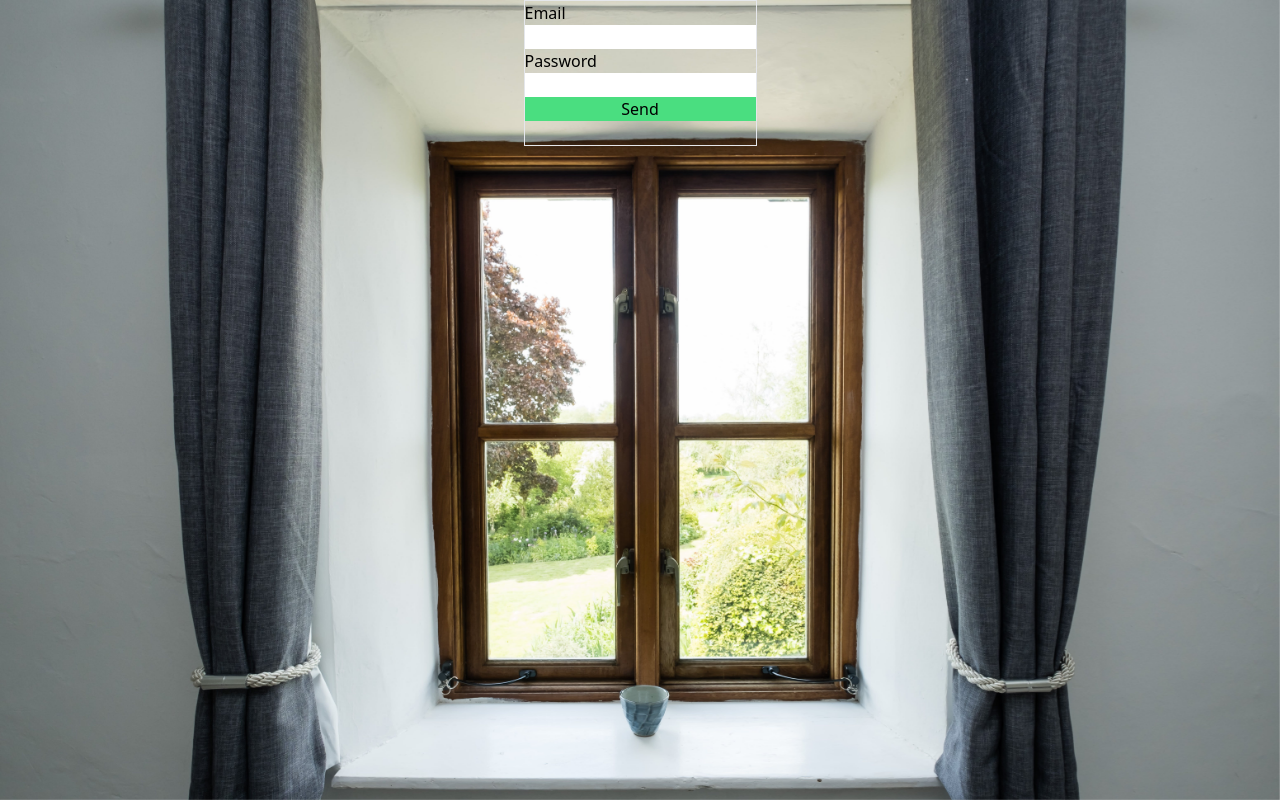
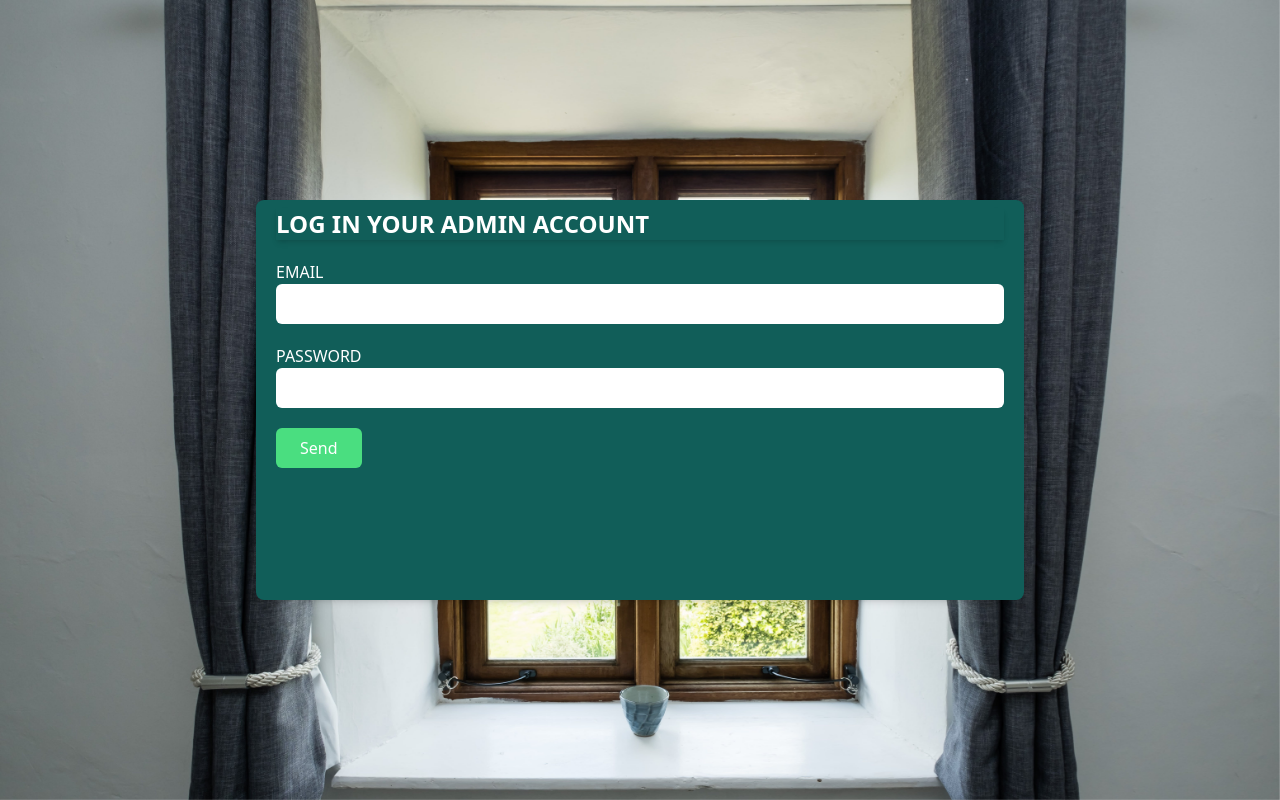
Before and after one commit to Jas-developer/davaodormitel-management-system, a React (Vite) app: page / in a window 1280 px wide. Built offline with nearby package versions, Linux system fonts and the light colour scheme; no server answers.

Commit message:
authentication done

```diff
--- a/src/App.tsx
+++ b/src/App.tsx
@@ -1,55 +1,71 @@
-import { useState } from "react";
+import { DataProvider } from "./states/UseContext";
+import { useContext, useState } from "react";
 import { AdminTypes } from "./types/types";
-import axios from "axios";
+import { useNavigate } from "react-router-dom";
 
 const App = () => {
-  const [email, setEmail] = useState("");
-  const [password, setPassword] = useState("");
-  const [STATUS, SET_STATUS] = useState<boolean | null>(false);
+  const { adminSignIn, STATUS, SET_STATUS } = useContext(DataProvider);
+  const navigate = useNavigate();
+  const [DATA, SET_DATA] = useState<AdminTypes>({
+    email: "",
+    password: "",
+  });
 
-  /*
-    @DESC POST REQUEST
-    @DESC SIGNING IN AN ADMIN
-  */
+  const handleChange = (e: { target: { name: any; value: any } }) => {
+    SET_DATA({
+      ...DATA,
+      [e.target.name]: e.target.value,
+    });
+  };
+
   const handleSubmit = async (e: React.FormEvent) => {
     e.preventDefault();
-
-    const response = await axios.post("http://localhost:5000/admin/signin", {
-      email,
-      password,
-    });
-
-    if (response) {
-      SET_STATUS(STATUS === true ? false : true);
-    }
-
-    console.log(STATUS);
+    await adminSignIn(DATA);
   };
 
+  if (STATUS === true) {
+    navigate("/home");
+    setTimeout(() => {
+      SET_STATUS(false);
+    }, 10000);
+  }
   return (
-    <main className="bg-[url('/background.jpg')] overflow-x-hidden md:h-[100vh]  bg-fixed relative bg-cover justify-center flex w-[100%] ">
-      <div>
-        <form className="border flex flex-col" onSubmit={handleSubmit}>
-          <label htmlFor="email">Email</label>
+    <main className="bg-[url('/background.jpg')] overflow-x-hidden md:h-[100vh]  items-center bg-fixed relative bg-cover justify-center flex w-[100%] ">
+      <div className="w-[60vw] h-[100vh] md:h-auto p-5 items-center flex justify-center flex-col gap-4">
+        <form
+          className=" bg-teal-800 flex flex-col shadow-md rounded-lg text-white py-2 gap-5 w-[60vw] px-5 h-[50vh]"
+          onSubmit={handleSubmit}
+        >
+          <h2 className="md:text-2xl text-xl font-semibold shadow-md">
+            LOG IN YOUR ADMIN ACCOUNT
+          </h2>
+          <div className="flex flex-col">
+            <label htmlFor="email">EMAIL</label>
             <input
               type="email"
               id="email"
-            value={email}
-            className="bg-white"
-            onChange={(e) => setEmail(e.target.value)}
+              name="email"
+              value={DATA.email}
+              className="bg-white text-center outline-none py-2 rounded-md"
+              onChange={handleChange}
             />
-          <label htmlFor="password">Password</label>
+          </div>
+          <div className="flex flex-col">
+            <label htmlFor="password">PASSWORD</label>
             <input
               type="password"
               id="password"
-            value={password}
-            className="bg-white"
-            onChange={(e) => setPassword(e.target.value)}
+              name="password"
+              value={DATA.password}
+              className="bg-white text-gray-900 text-center outline-none py-2 rounded-md"
+              onChange={handleChange}
             />
-          <button type="submit" className="bg-green-400">
+          </div>
+          <div className="flex justify-start">
+            <button type="submit" className="px-6 rounded-md py-2 bg-green-400">
               Send
             </button>
-          {email} <br /> {password}
+          </div>
         </form>
       </div>
     </main>
--- a/src/components/AddBoarder.tsx
+++ b/src/components/AddBoarder.tsx
@@ -27,7 +27,7 @@ function AddBoarder() {
     await sendData(formData);
 
     alert("New Boarder has been added, Refresh the page.");
-    navigate("/");
+    navigate("/home");
 
     setFormData({
       name: "",
--- a/src/states/DataManagement.ts
+++ /dev/null
@@ -1,41 +0,0 @@
-import { makeAutoObservable } from "mobx";
-import { BorderType, FORMTYPE } from "../types/types";
-import axios from "axios";
-
-export class DataManager {
-  data: BorderType[] | null = null;
-
-  constructor() {
-    makeAutoObservable(this);
-  }
-
-  // Getter for data
-  get getData() {
-    return this.data;
-  }
-
-  // Action method for fetching data
-  fetchData = async () => {
-    try {
-      const response = await axios.get("http://localhost:5000/borders");
-      const result: BorderType[] = response.data;
-
-      // Update the observable data
-      this.data = result;
-    } catch (error) {
-      console.error("Error fetching data:", error);
-    }
-  };
-
-  // sending a data using axios
-  sendData = async (formData: FORMTYPE) => {
-    try {
-      const res = await axios.post("http://localhost:5000/borders", formData);
-      console.log(res);
-    } catch (error) {
-      console.log(error);
-    }
-  };
-}
-
-export const BorderData = new DataManager();
--- a/src/states/UseContext.tsx
+++ b/src/states/UseContext.tsx
@@ -1,5 +1,5 @@
 import { ReactNode, createContext, useEffect, useState } from "react";
-import { BorderType, FORMTYPE } from "../types/types";
+import { AdminTypes, BorderType, FORMTYPE } from "../types/types";
 import axios from "axios";
 
 export const DataProvider = createContext<any>(null);
@@ -37,8 +37,47 @@ export const ContextProvider: React.FC<Props> = ({ children }) => {
     getData();
   }, []);
 
+  /*
+  @sending a data to sign in
+  */
+
+  const [STATUS, SET_STATUS] = useState<boolean | null>(false);
+
+  /*
+    @DESC POST REQUEST
+    @DESC SIGNING IN AN ADMIN
+  */
+
+  const adminSignIn = async (DATA: AdminTypes) => {
+    try {
+      if (!DATA) {
+        throw new Error("Credentials not sent");
+      }
+      const response = await axios.post(
+        "http://localhost:5000/admin/signin",
+        DATA
+      );
+      console.log(response);
+      if (response) {
+        alert("Login Successful: You are now logged in.");
+        SET_STATUS(STATUS === true ? false : true);
+      }
+    } catch (error) {
+      alert("Invalid Credentials, Please try again!");
+      console.log(error);
+    }
+  };
+
   return (
-    <DataProvider.Provider value={{ borderData, sendData }}>
+    <DataProvider.Provider
+      value={{
+        borderData,
+        sendData,
+        adminSignIn,
+        STATUS,
+        SET_STATUS,
+      }}
+    >
       {children}
     </DataProvider.Provider>
   );
```
Also changed, not shown: src/components/Login.tsx (added). Lines whose indentation alone changed are shown as unchanged.
